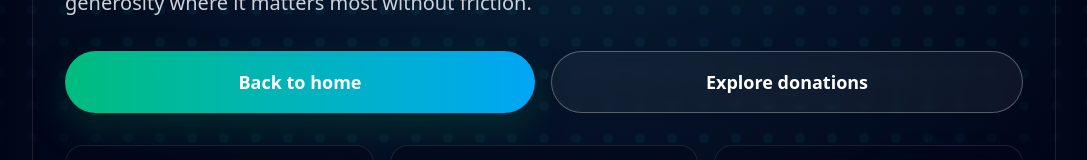
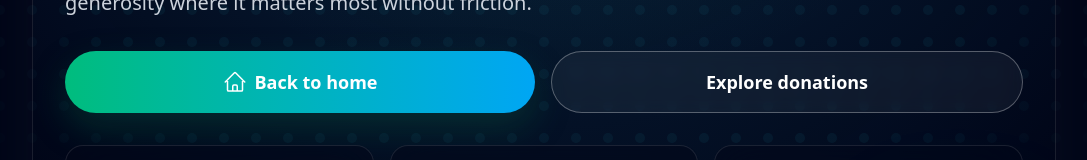
Before and after one commit to gmook9/helpingCanada, a Next.js app: page /mission in a window 1280 px wide. Shown: the part 438-598 px from the top of the page, without its empty margins (96-1183 px from the left). Built offline with nearby package versions, Linux system fonts and the light colour scheme.

Commit message:
added home icon to /mission page back to home button

```diff
--- a/src/app/mission/page.tsx
+++ b/src/app/mission/page.tsx
@@ -10,6 +10,7 @@ import {
   CardTitle,
 } from "@/components/ui/card";
 import DotGrid from "@/components/DotGrid";
+import { HiOutlineHome } from "react-icons/hi2";
 
 const vancouverScenes = [
   {
@@ -118,6 +119,7 @@ export default function MissionPage() {
                     href="/"
                     className="inline-flex min-w-[180px] flex-1 items-center justify-center rounded-full bg-linear-to-r from-emerald-500 to-sky-500 px-8 py-4 text-lg font-semibold text-white shadow-[0_15px_35px_rgba(6,95,70,0.35)] transition hover:brightness-110"
                   >
+                    <HiOutlineHome className="h-6 w-6 mr-2" />
                     Back to home
                   </Link>
                   <Link
```
